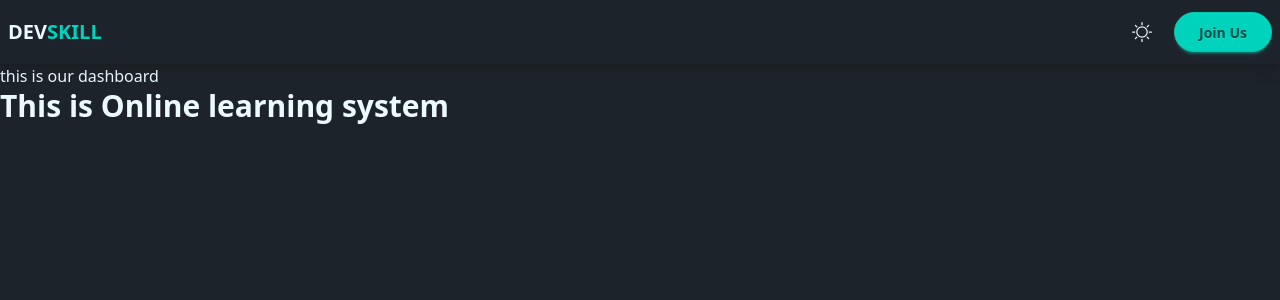
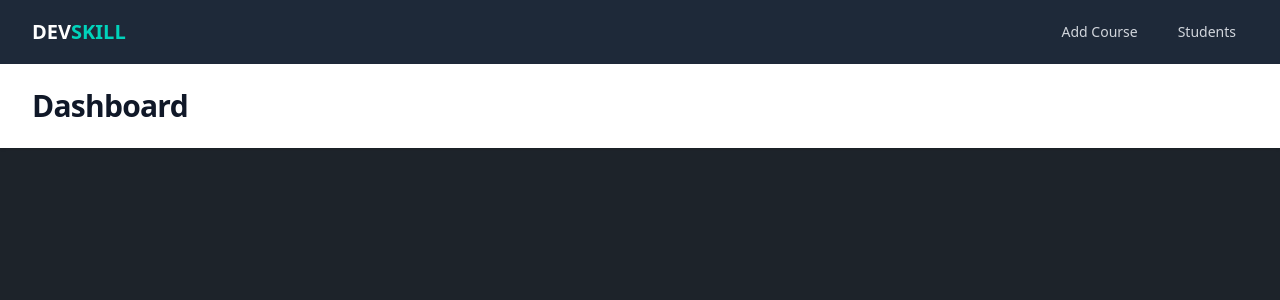
Before and after one commit to mdenjamulislam/online-learning-system, a React (Vite) app in the folder lms-client/: page /dashboard in a window 1280 px wide. Shown: the top 300 px of the page. Built offline with nearby package versions, Linux system fonts and the light colour scheme; no server answers; sample sign-in values are in the browser's storage.

Commit message:
Dashboard design

```diff
--- a/lms-client/src/Routers/Routers.jsx
+++ b/lms-client/src/Routers/Routers.jsx
@@ -18,11 +18,10 @@ const Routers = () => {
                     <Route path="/login" element={<Login />} />
                     <Route path="/signup" element={<SignUp />} />
                 </Route>
-
-                <Route element={<ProtectedRoute />}>
-                    <Route path="/dashboard" element={<Dashboard />}>
-                        <Route index element={<CoursesList />} />
-                    </Route>
+            </Route>
+            <Route element={<ProtectedRoute />}>
+                <Route path="/dashboard" element={<Dashboard />}>
+                    <Route index element={<CoursesList />} />
                 </Route>
             </Route>
         </Routes>
--- a/lms-client/src/components/Courses/Courses.jsx
+++ b/lms-client/src/components/Courses/Courses.jsx
@@ -10,7 +10,7 @@ const Courses = () => {
         const source = axios.CancelToken.source();
         setLoading(true);
         axios
-            .get("courses.json", { cancelToken: source.token })
+            .get("http://127.0.0.1:5000/courses", { cancelToken: source.token })
             .then((response) => {
                 setCourses(response.data);
                 setLoading(false);
--- a/lms-client/src/components/Navbar/Navbar.jsx
+++ b/lms-client/src/components/Navbar/Navbar.jsx
@@ -1,9 +1,12 @@
-import React, { useEffect, useState } from "react";
+import React, { useContext, useEffect, useState } from "react";
 import { Link } from "react-router";
 import { GoSun } from "react-icons/go";
 import { IoMoonOutline } from "react-icons/io5";
+import { AuthContext } from "../../Provider/AuthProvider";
 
 const Navbar = () => {
+    const { user, logOut } = useContext(AuthContext);
+
     const [theme, setTheme] = useState(localStorage.getItem("theme") || "dark");
     useEffect(() => {
         document.documentElement.setAttribute("data-theme", theme);
@@ -13,11 +16,23 @@ const Navbar = () => {
     const handleThemeToggle = () => {
         setTheme((prev) => (prev === "dark" ? "light" : "dark"));
     };
+
+    const handleLogOut = () => {
+        logOut()
+            .then((result) => {
+                console.log("User Sign out successfully!");
+            })
+            .catch((error) => {
+                console.log(error.message);
+            });
+    };
+
+
     return (
-        <nav className="w-full bg-base-100 shadow-lg sticky top-0 z-50">
-            <div className="container navbar">
+        <nav className="bg-base-100 sticky top-0 z-50 w-full shadow-lg">
+            <div className="navbar container">
                 <div className="navbar-start">
-                    <Link to="/" className="text-xl uppercase font-bold">
+                    <Link to="/" className="text-xl font-bold uppercase">
                         Dev<span className="text-accent">Skill</span>
                     </Link>
                 </div>
@@ -25,15 +40,12 @@ const Navbar = () => {
                     <label className="swap swap-rotate btn btn-ghost btn-circle">
                         {/* this hidden checkbox controls the state */}
                         <input type="checkbox" onClick={handleThemeToggle} className="theme-controller" value="dark" />
-                        <GoSun className="swap-off text-xl fill-current" />
-                        <IoMoonOutline className="swap-on text-xl fill-current" />
+                        <GoSun className="swap-off fill-current text-xl" />
+                        <IoMoonOutline className="swap-on fill-current text-xl" />
                     </label>
                     <div className="flex items-center gap-2">
-                        <Link to="/login" className="btn btn-accent btn-sm lg:btn-md rounded-full px-6">
-                            Join Us
-                        </Link>
-                    </div>
-                    {/* <div className="dropdown dropdown-end">
+                        {user ? (
+                            <div className="dropdown dropdown-end">
                                 <div tabIndex={0} role="button" className="btn btn-ghost btn-circle avatar">
                                     <div className="w-10 rounded-full">
                                         <img alt="Tailwind CSS Navbar component" src="https://img.daisyui.com/images/stock/photo-1534528741775-53994a69daeb.webp" />
@@ -41,19 +53,19 @@ const Navbar = () => {
                                 </div>
                                 <ul tabIndex={0} className="menu menu-sm dropdown-content bg-base-100 rounded-box z-1 mt-3 w-52 p-2 shadow">
                                     <li>
-                                <a className="justify-between">
-                                    Profile
-                                    <span className="badge">New</span>
-                                </a>
+                                        <Link to="/dashboard">Dashboard</Link>
                                     </li>
                                     <li>
-                                <a>Settings</a>
-                            </li>
-                            <li>
-                                <a>Logout</a>
+                                        <a onClick={handleLogOut}>Logout</a>
                                     </li>
                                 </ul>
-                    </div> */}
+                            </div>
+                        ) : (
+                            <Link to="/login" className="btn btn-accent btn-sm lg:btn-md rounded-full px-6">
+                                Join Us
+                            </Link>
+                        )}
+                    </div>
                 </div>
             </div>
         </nav>
--- a/lms-client/src/pages/Dashboard/Dashboard.jsx
+++ b/lms-client/src/pages/Dashboard/Dashboard.jsx
@@ -1,11 +1,108 @@
-import React from 'react';
+import React from "react";
+import { Link } from "react-router";
 
 const Dashboard = () => {
     return (
-        <div>
-            this is our dashboard
-            <h1 className="text-3xl font-bold">This is Online learning system</h1>
-        </div>
+        <>
+            <div className="min-h-full">
+                <nav className="bg-gray-800">
+                    <div className="mx-auto max-w-7xl px-4 sm:px-6 lg:px-8">
+                        <div className="flex h-16 items-center justify-between">
+                            <div className="flex items-center">
+                                <div className="shrink-0">
+                                    <Link to="/" className="text-xl font-bold text-white uppercase">
+                                        Dev<span className="text-accent">Skill</span>
+                                    </Link>
+                                </div>
+                            </div>
+                            <div className="hidden md:block">
+                                <div className="ml-10 flex items-baseline space-x-4">
+                                    <Link to="/add-course" className="rounded-md px-3 py-2 text-sm font-medium text-gray-300 hover:bg-gray-700 hover:text-white">
+                                        Add Course
+                                    </Link>
+                                    <Link to="/students" className="rounded-md px-3 py-2 text-sm font-medium text-gray-300 hover:bg-gray-700 hover:text-white">
+                                        Students
+                                    </Link>
+                                </div>
+                            </div>
+                            <div className="-mr-2 flex md:hidden">
+                                {/* Mobile menu button */}
+                                <button type="button" className="relative inline-flex items-center justify-center rounded-md bg-gray-800 p-2 text-gray-400 hover:bg-gray-700 hover:text-white focus:ring-2 focus:ring-white focus:ring-offset-2 focus:ring-offset-gray-800 focus:outline-none" aria-controls="mobile-menu" aria-expanded="false">
+                                    <span className="absolute -inset-0.5" />
+                                    <span className="sr-only">Open main menu</span>
+                                    {/* Menu open: "hidden", Menu closed: "block" */}
+                                    <svg className="block size-6" fill="none" viewBox="0 0 24 24" strokeWidth="1.5" stroke="currentColor" aria-hidden="true" data-slot="icon">
+                                        <path strokeLinecap="round" strokeLinejoin="round" d="M3.75 6.75h16.5M3.75 12h16.5m-16.5 5.25h16.5" />
+                                    </svg>
+                                    {/* Menu open: "block", Menu closed: "hidden" */}
+                                    <svg className="hidden size-6" fill="none" viewBox="0 0 24 24" strokeWidth="1.5" stroke="currentColor" aria-hidden="true" data-slot="icon">
+                                        <path strokeLinecap="round" strokeLinejoin="round" d="M6 18 18 6M6 6l12 12" />
+                                    </svg>
+                                </button>
+                            </div>
+                        </div>
+                    </div>
+                    {/* Mobile menu, show/hide based on menu state. */}
+                    <div className="md:hidden" id="mobile-menu">
+                        <div className="space-y-1 px-2 pt-2 pb-3 sm:px-3">
+                            {/* Current: "bg-gray-900 text-white", Default: "text-gray-300 hover:bg-gray-700 hover:text-white" */}
+                            <a href="#" className="block rounded-md bg-gray-900 px-3 py-2 text-base font-medium text-white" aria-current="page">
+                                Dashboard
+                            </a>
+                            <a href="#" className="block rounded-md px-3 py-2 text-base font-medium text-gray-300 hover:bg-gray-700 hover:text-white">
+                                Team
+                            </a>
+                            <a href="#" className="block rounded-md px-3 py-2 text-base font-medium text-gray-300 hover:bg-gray-700 hover:text-white">
+                                Projects
+                            </a>
+                            <a href="#" className="block rounded-md px-3 py-2 text-base font-medium text-gray-300 hover:bg-gray-700 hover:text-white">
+                                Calendar
+                            </a>
+                            <a href="#" className="block rounded-md px-3 py-2 text-base font-medium text-gray-300 hover:bg-gray-700 hover:text-white">
+                                Reports
+                            </a>
+                        </div>
+                        <div className="border-t border-gray-700 pt-4 pb-3">
+                            <div className="flex items-center px-5">
+                                <div className="shrink-0">
+                                    <img className="size-10 rounded-full" src="https://images.unsplash.com/photo-1472099645785-5658abf4ff4e?ixlib=rb-1.2.1&ixid=eyJhcHBfaWQiOjEyMDd9&auto=format&fit=facearea&facepad=2&w=256&h=256&q=80" alt="" />
+                                </div>
+                                <div className="ml-3">
+                                    <div className="text-base/5 font-medium text-white">Tom Cook</div>
+                                    <div className="text-sm font-medium text-gray-400">tom@example.com</div>
+                                </div>
+                                <button type="button" className="relative ml-auto shrink-0 rounded-full bg-gray-800 p-1 text-gray-400 hover:text-white focus:ring-2 focus:ring-white focus:ring-offset-2 focus:ring-offset-gray-800 focus:outline-none">
+                                    <span className="absolute -inset-1.5" />
+                                    <span className="sr-only">View notifications</span>
+                                    <svg className="size-6" fill="none" viewBox="0 0 24 24" strokeWidth="1.5" stroke="currentColor" aria-hidden="true" data-slot="icon">
+                                        <path strokeLinecap="round" strokeLinejoin="round" d="M14.857 17.082a23.848 23.848 0 0 0 5.454-1.31A8.967 8.967 0 0 1 18 9.75V9A6 6 0 0 0 6 9v.75a8.967 8.967 0 0 1-2.312 6.022c1.733.64 3.56 1.085 5.455 1.31m5.714 0a24.255 24.255 0 0 1-5.714 0m5.714 0a3 3 0 1 1-5.714 0" />
+                                    </svg>
+                                </button>
+                            </div>
+                            <div className="mt-3 space-y-1 px-2">
+                                <a href="#" className="block rounded-md px-3 py-2 text-base font-medium text-gray-400 hover:bg-gray-700 hover:text-white">
+                                    Your Profile
+                                </a>
+                                <a href="#" className="block rounded-md px-3 py-2 text-base font-medium text-gray-400 hover:bg-gray-700 hover:text-white">
+                                    Settings
+                                </a>
+                                <a href="#" className="block rounded-md px-3 py-2 text-base font-medium text-gray-400 hover:bg-gray-700 hover:text-white">
+                                    Sign out
+                                </a>
+                            </div>
+                        </div>
+                    </div>
+                </nav>
+                <header className="bg-white shadow">
+                    <div className="mx-auto max-w-7xl px-4 py-6 sm:px-6 lg:px-8">
+                        <h1 className="text-3xl font-bold tracking-tight text-gray-900">Dashboard</h1>
+                    </div>
+                </header>
+                <main>
+                    <div className="mx-auto max-w-7xl px-4 py-6 sm:px-6 lg:px-8">{/* Your content */}</div>
+                </main>
+            </div>
+        </>
     );
 };
 
```
Lines whose indentation alone changed are shown as unchanged.
